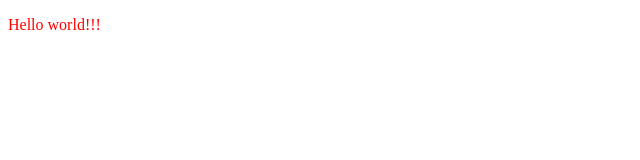
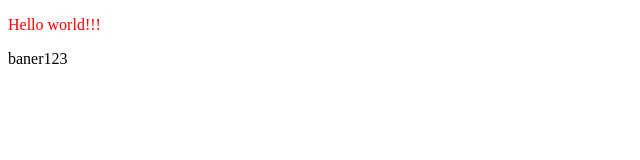
Before and after one commit to PavelSemyvolos/js-course-2024, a plain HTML site: page L1/index.html in a window 1280 px wide. Shown: the full height of the page, 0-640 px from the left. Drawn offline with Linux system fonts and the light colour scheme.

Commit message:
baner123

```diff
--- a/L1/index.html
+++ b/L1/index.html
@@ -8,6 +8,6 @@
   </head>
   <body>
     <p>Hello world!!!</p>
-    <dev> </dev>
+    <dev>baner123</dev>
   </body>
 </html>
```
